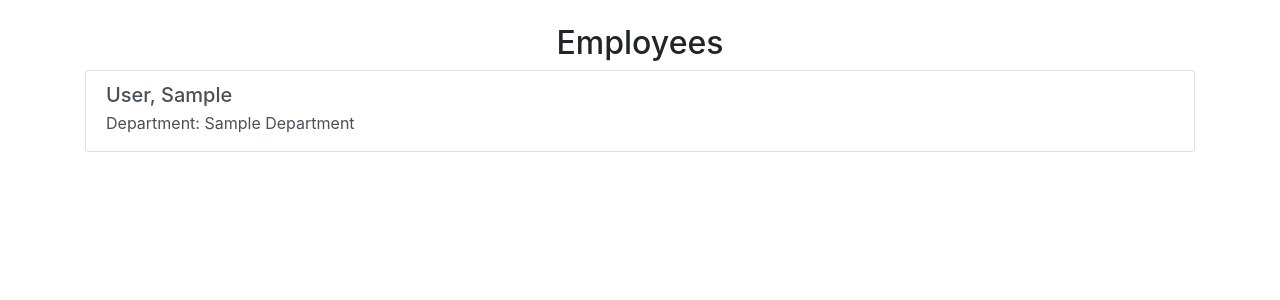
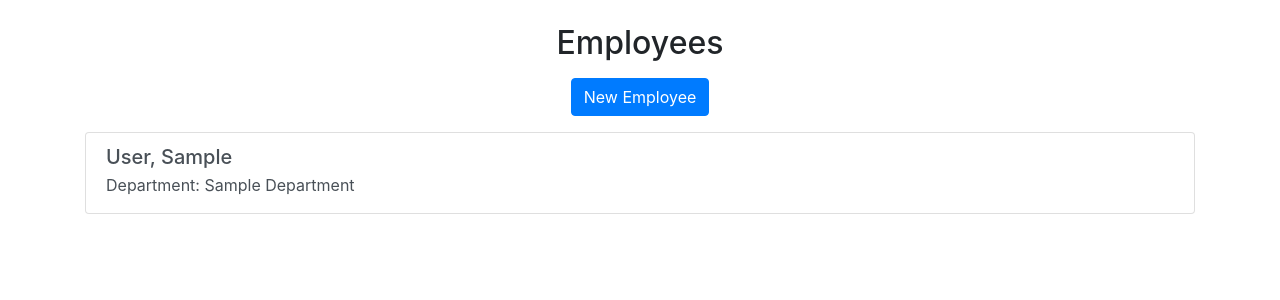
Before and after one commit to raving-remoras/bangazon-workflow, a Django app: page /bangazon/employees/ in a window 1280 px wide. Shown: the part 56-356 px from the top of the page. Run offline with Django 3.2, Linux system fonts and the light colour scheme; tables that the repository leaves empty hold one stand-in row (values such as "Sample post"); some libraries are stand-ins or nearby versions.

Commit message:
created form for adding employee that posts data

```diff
--- a/agileHR/templates/agileHR/employee.html
+++ b/agileHR/templates/agileHR/employee.html
@@ -2,7 +2,7 @@
 
 {% block content %}
 <div class="text-center"><h2 >Employees</h2></div>
-
+<div class="text-center my-3"><a class="btn btn-primary" href="{% url 'agileHR:employee_form' %}" role="button">New Employee</a></div>
 <div class="list-group">
   {% for employee in employee_list %}
   <a href="{% url 'agileHR:employee_detail' employee.id %}" class="list-group-item list-group-item-action">
--- a/agileHR/urls.py
+++ b/agileHR/urls.py
@@ -6,6 +6,8 @@ urlpatterns = [
     path("", views.index, name="index"),
     path("employees/", views.employee, name="employee"),
     path("employees/<int:employee_id>/", views.employee_detail, name="employee_detail"),
+    path("employees/new", views.employee_form, name="employee_form"),
+    path("employees/add", views.employee_add, name="employee_add"),
     path("departments/", views.department, name="department"),
     path("departments/<int:dept_id>/", views.department_detail, name="department_detail"),
     path("trainings/", views.training, name="training"),
--- a/agileHR/views.py
+++ b/agileHR/views.py
@@ -1,13 +1,13 @@
 import datetime
 from django.shortcuts import get_object_or_404, render
-from django.http import HttpResponse
+from django.http import HttpResponse, HttpResponseRedirect
+from django.urls import reverse
 from .models import *
 
 
 def index(request):
     context = {}
     return render(request, "agileHR/index.html", context)
-
 
 def employee(request):
     """This method queries the database for all employees ordered by last name and renders the employee page
@@ -20,7 +20,6 @@ def employee(request):
     employee_list = Employee.objects.order_by('last_name')
     context = {'employee_list': employee_list}
     return render(request, 'agileHR/employee.html', context)
-
 
 def employee_detail(request, employee_id):
     """This method queries the database for the employee clicked on employee page as well as their current (non-revoked) computer, and renders the employee detail page
@@ -35,6 +34,43 @@ def employee_detail(request, employee_id):
     context = {"employee": employee, "employee_computer": employee_computer}
     return render(request, "agileHR/employee_detail.html", context)
 
+def employee_form(request):
+    """This method queries the database for the departments and renders the form for adding a new employee
+
+    Author: Rachel Daniel
+
+    Returns:
+        render -- loads the employee_form.html template.
+    """
+    departments = Department.objects.all()
+    context = {"departments": departments}
+    return render(request, "agileHR/employee_form.html", context)
+
+def employee_add(request):
+    """This method collects form data from post request, validates, and adds a new employee
+
+    Author: Rachel Daniel
+
+    Returns:
+        render -- loads the employee_form.html template.
+    """
+    try:
+        department = get_object_or_404(Department, pk=request.POST["department"])
+        first_name = (request.POST["first_name"])
+        last_name = (request.POST["last_name"])
+        start_date = (request.POST["start_date"])
+        is_supervisor = request.POST.get("is_supervisor", "") == "on"
+        if first_name == "" or last_name == "":
+            return render(request, 'agileHR/employee_form.html', {'error_message': "You must complete all fields in the form."})
+        else:
+            new_employee = Employee(first_name=first_name, last_name=last_name, department=department, is_supervisor=is_supervisor, start_date=start_date)
+            new_employee.save()
+            return HttpResponseRedirect(reverse('agileHR:employee'))
+
+    except KeyError:
+        return render(request, 'agileHR/employee_form.html', {
+        'error_message': "You must complete all fields in the form."
+        })
 
 def department(request):
     """This method queries the database for department and related employee information and renders the department template.
```
Also changed, not shown: agileHR/templates/agileHR/employee_form.html (added, +48 -0 lines), agileHR/tests/test_employee.py (+16 -2 lines).
